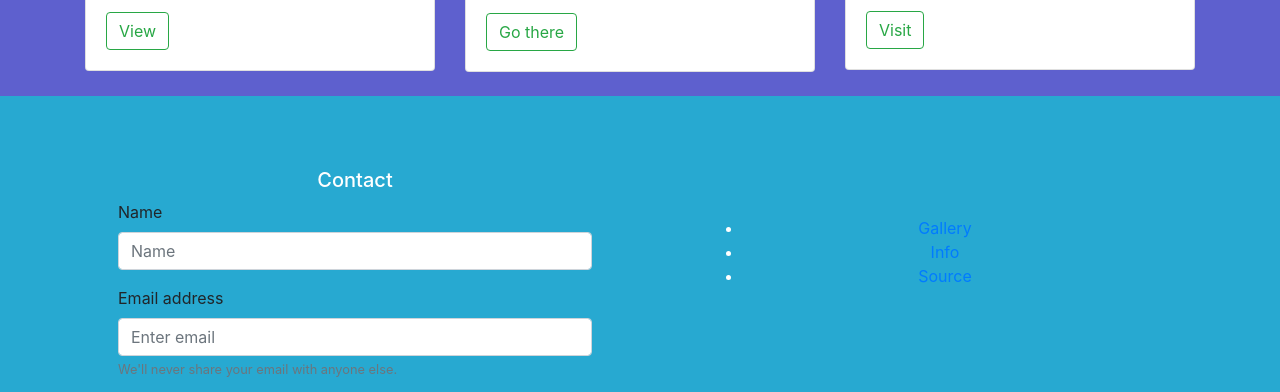
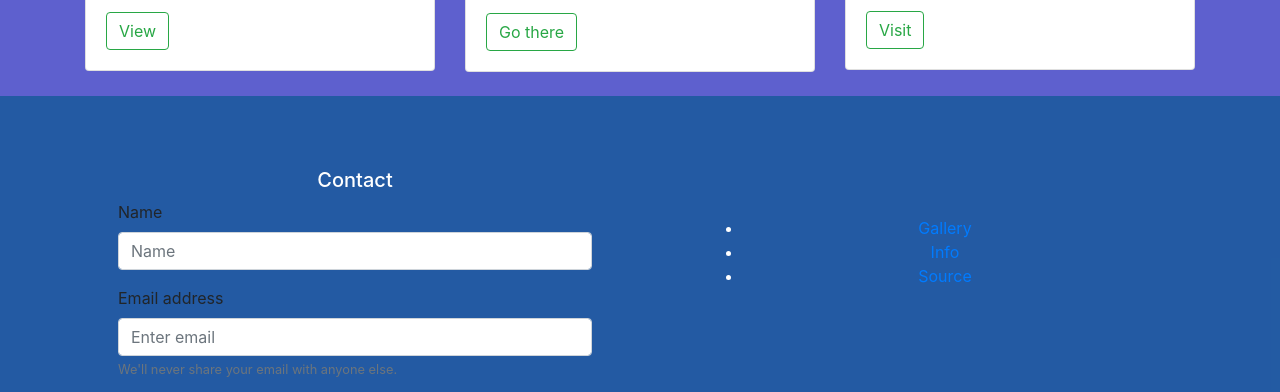
Before and after one commit to Abhishekkannath/Abhishek-static-website, a plain HTML site: page index.html in a window 1280 px wide. Shown: the part 1521-1913 px from the top of the page. Drawn offline with nearby package versions, Linux system fonts and the light colour scheme.

Commit message:
Update personal.css

```diff
--- a/personal.css
+++ b/personal.css
@@ -33,5 +33,5 @@
      background-color: #a37ce2;
  }
  .bg-5{
-     background-color: #27a9d1;
+     background-color: #064597e1;
  }
```
